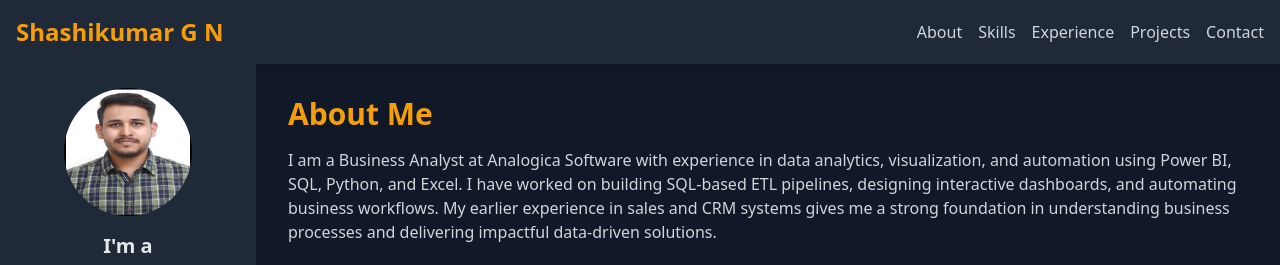
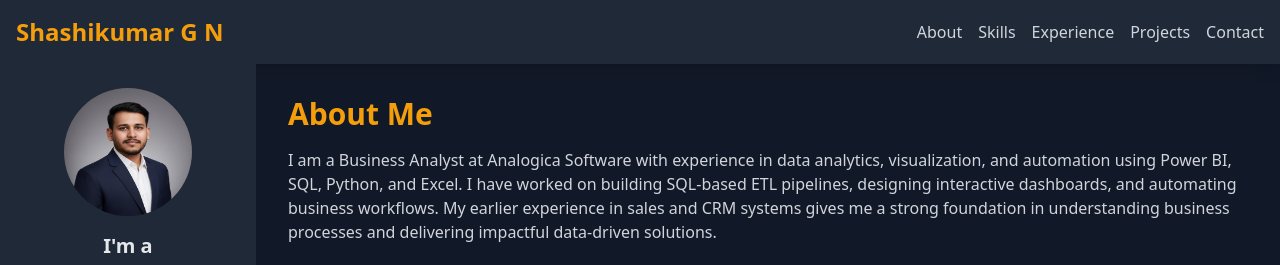
Before and after one commit to Shashi2811/Portfolio, a plain HTML site: page index.html in a window 1280 px wide. Shown: the top 265 px of the page. Drawn offline with nearby package versions, Linux system fonts and the light colour scheme.

Commit message:
profile picture

```diff
--- a/index.html
+++ b/index.html
@@ -103,7 +103,7 @@
         <!-- Sidebar with Contact Info -->
         <aside class="w-full md:w-64 bg-gray-800 min-h-screen p-6">
             <div class="text-center mb-8">
-                <img src="assets/imgs/Passport New.jpg"
+                <img src="assets/imgs/DP_suite.jpg"
                     alt="Profile Picture" class="rounded-full mx-auto mb-4 w-32 h-32">
                 <h2 class="text-xl font-semibold">I'm a <span id="role" class="text-yellow-500"></span></h2>
             </div>
```
